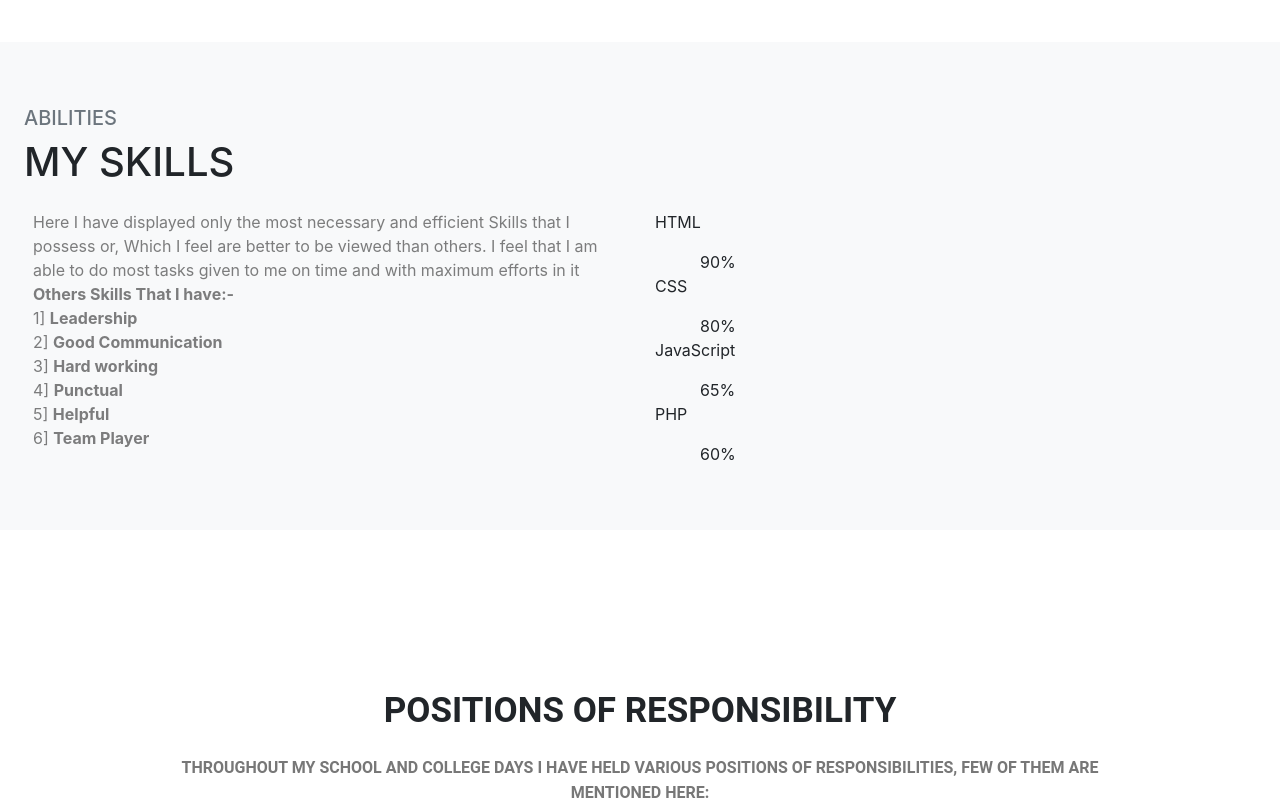
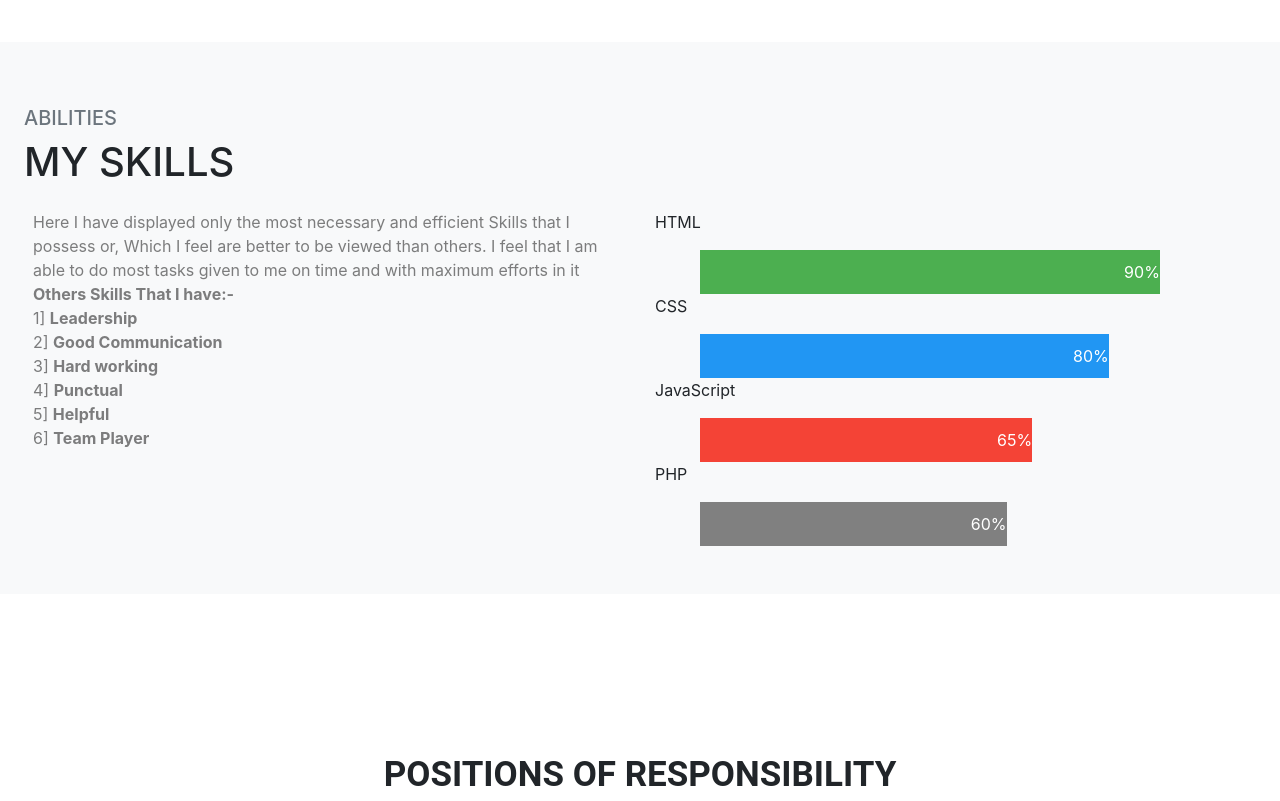
Before and after one commit to rakbarca10/my-portfolio, a PHP site: page / in a window 1280 px wide. Shown: the part 2270-3071 px from the top of the page. Run offline with PHP 8.4, Linux system fonts and the light colour scheme; some libraries are stand-ins or nearby versions.

Commit message:
Update style.css

```diff
--- a/css/style.css
+++ b/css/style.css
@@ -99,7 +99,24 @@
 }
 
 /* End About Area */
+* {box-sizing: border-box}
 
+.container {
+  width: 100%;
+
+}
+
+.skills {
+  text-align: right;
+  padding-top: 10px;
+  padding-bottom: 10px;
+  color: white;
+}
+
+.html {width: 90%; background-color: #4CAF50;}
+.css {width: 80%; background-color: #2196F3;}
+.js {width: 65%; background-color: #f44336;}
+.php {width: 60%; background-color: #808080;}
 
 /* Start Brand Area */
 
```
